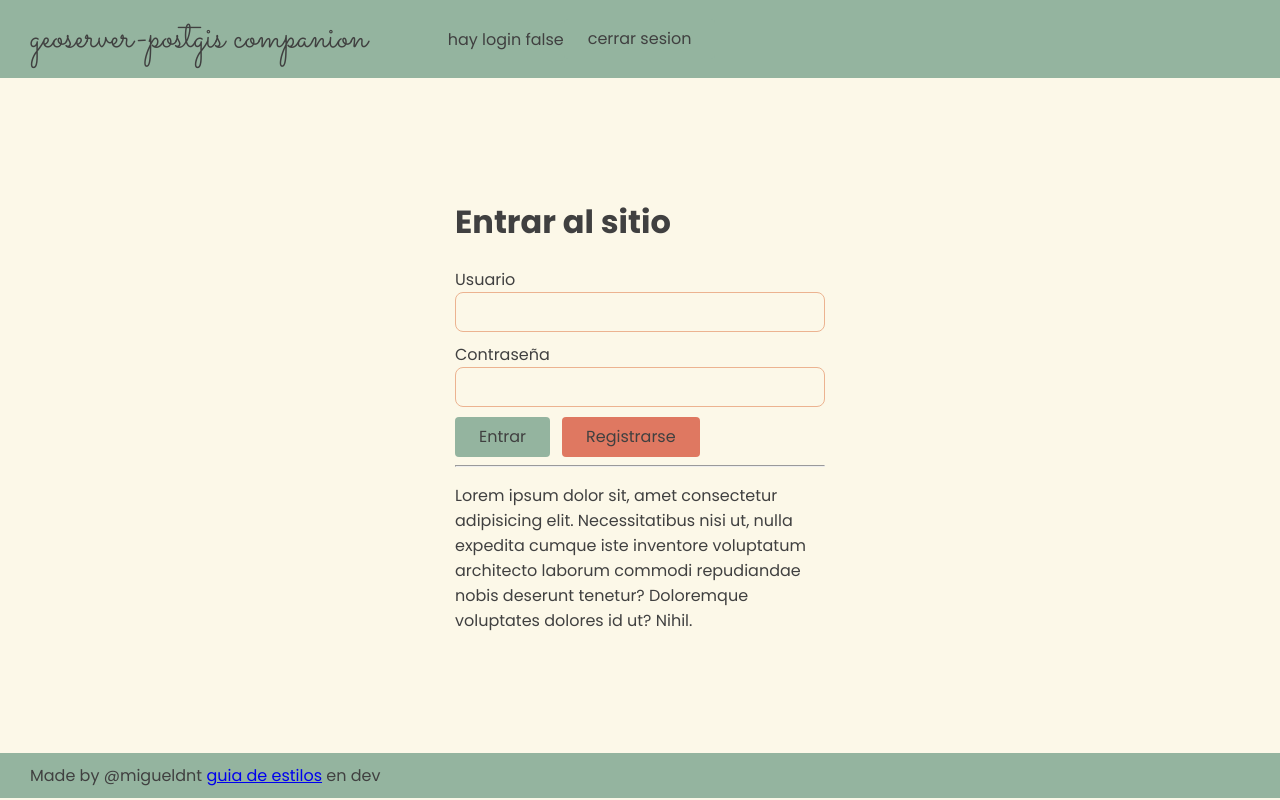
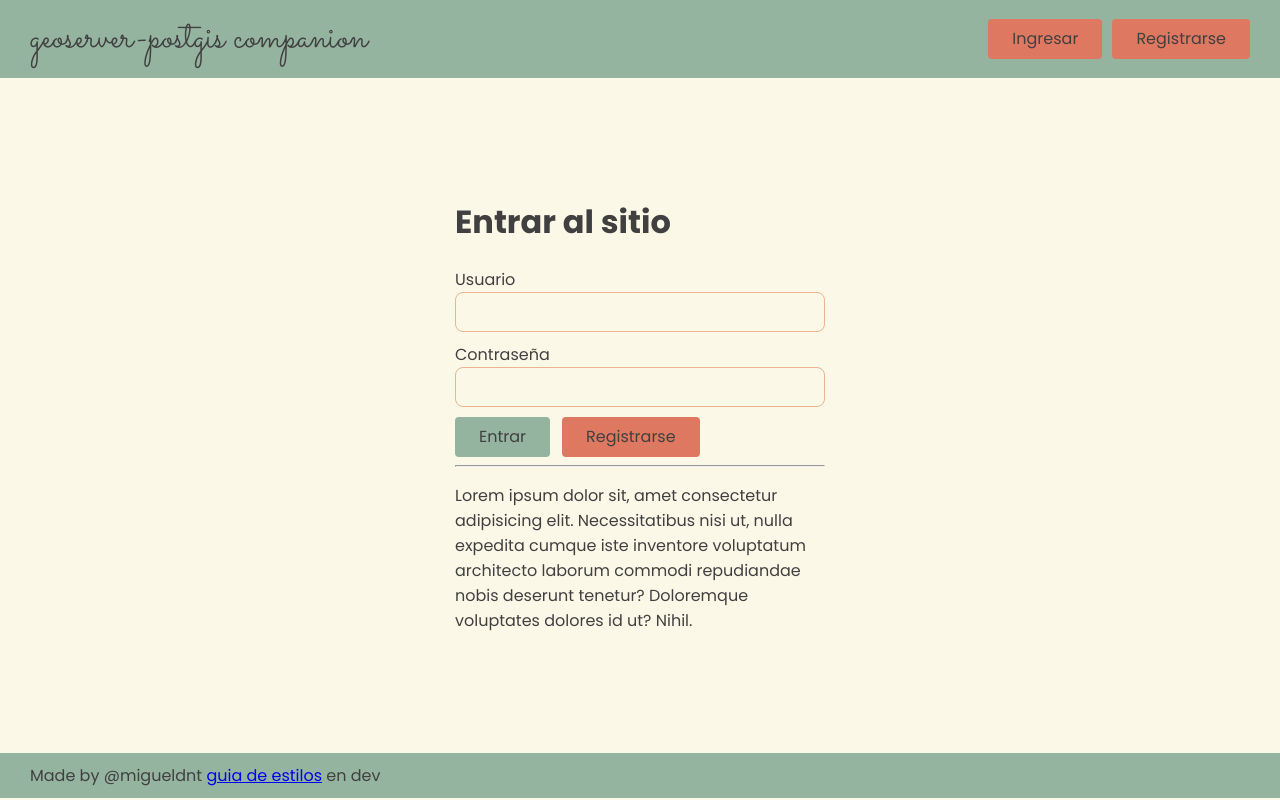
Before and after one commit to migueldanto/geoserver-postgis-companion, an Angular app: page /login in a window 1280 px wide. Built offline with nearby package versions, Linux system fonts and the light colour scheme.

Commit message:
componente de dorpdown

```diff
--- a/src/app/app.component.html
+++ b/src/app/app.component.html
@@ -1,7 +1,13 @@
-<div class="header-page">
+<div class="nav-page">
   <div class="logo" routerLink="/">geoserver-postgis companion</div>
-  <div>hay login {{sessionExists}}</div>
-  <div><button (click)="logout()">cerrar sesion</button></div>
+
+  <div class="nav">
+
+    <div class="logout" *ngIf="sessionExists"> <button class="secondary" (click)="logout()">salir</button></div>
+    <div class="login" *ngIf="!sessionExists"> <button class="secondary">Ingresar</button></div>
+    <div class="signup" *ngIf="!sessionExists"> <button class="secondary">Registrarse</button></div>
+  </div>
+
 </div>
 
 <router-outlet></router-outlet>
--- a/src/app/app.component.scss
+++ b/src/app/app.component.scss
@@ -1,14 +1,15 @@
 
 
 
-.header-page{
+.nav-page{
     width: 100%;
     background-color: var( --accent-bg-color);
     color: var(--accent-color);
     padding: 10px 30px;
     display: flex;
+    justify-content: space-between;
     box-sizing: border-box;
-    justify-content: flex-start;
+    //justify-content: flex-start;
     align-items: center;
 
 
@@ -18,6 +19,13 @@
         font-weight: 400;
         margin-right: 2em;
     }
+
+    .nav{
+        display: flex;
+        gap: 10px;
+        justify-content: flex-end;
+    }
+
 }
 
 
--- a/src/app/app.component.ts
+++ b/src/app/app.component.ts
@@ -13,7 +13,7 @@ export class AppComponent implements OnInit,OnDestroy {
 
   constructor(
     protected sessionService:SessionService,
-    private router: Router
+    private router: Router,
   ){}
 
   ngOnInit(): void {
--- a/src/app/app.module.ts
+++ b/src/app/app.module.ts
@@ -9,13 +9,15 @@ import { HomeComponent } from './views/home/home.component';
 import { FormsModule }   from '@angular/forms';
 import { HttpClientModule } from '@angular/common/http';
 import { SessionService } from './services/session.service';
+import { DropdownComponent } from './components/general/dropdown/dropdown.component';
 
 @NgModule({
   declarations: [
     AppComponent,
     LoginComponent,
     GuiaEstiloComponent,
-    HomeComponent
+    HomeComponent,
+    DropdownComponent
   ],
   imports: [
     BrowserModule,
--- /dev/null
+++ b/src/app/components/general/dropdown/dropdown.component.html
@@ -0,0 +1,3 @@
+<div class="dropdown">
+    <button class="secondary">{{title}}</button>
+</div>
--- /dev/null
+++ b/src/app/components/general/dropdown/dropdown.component.ts
@@ -0,0 +1,17 @@
+import { Component, OnInit, Input } from '@angular/core';
+
+@Component({
+  selector: 'app-dropdown',
+  templateUrl: './dropdown.component.html',
+  styleUrls: ['./dropdown.component.scss']
+})
+export class DropdownComponent implements OnInit {
+
+  @Input() title:String = 'untitled'
+
+  constructor() { }
+
+  ngOnInit(): void {
+  }
+
+}
--- a/src/app/services/session.service.ts
+++ b/src/app/services/session.service.ts
@@ -46,6 +46,7 @@ export class SessionService {
         this.sessionExists.next(true);
         this.nextTokenRefresh()
       }, error => {
+        console.log("HEY, aqui se podria revisar, si el refresh token sirve aun, y si sirve traer otro token acces")
         this.logout()
       })
   }
--- a/src/app/views/home/home.component.ts
+++ b/src/app/views/home/home.component.ts
@@ -1,7 +1,7 @@
 import { Component, OnInit } from '@angular/core';
 
 @Component({
-  selector: 'app-home',
+  selector: 'view-home',
   templateUrl: './home.component.html',
   styleUrls: ['./home.component.scss']
 })
```
Also changed, not shown: src/app/components/general/dropdown/dropdown.component.scss (added), 1 other file (tests, documents, lock files or other folders).
